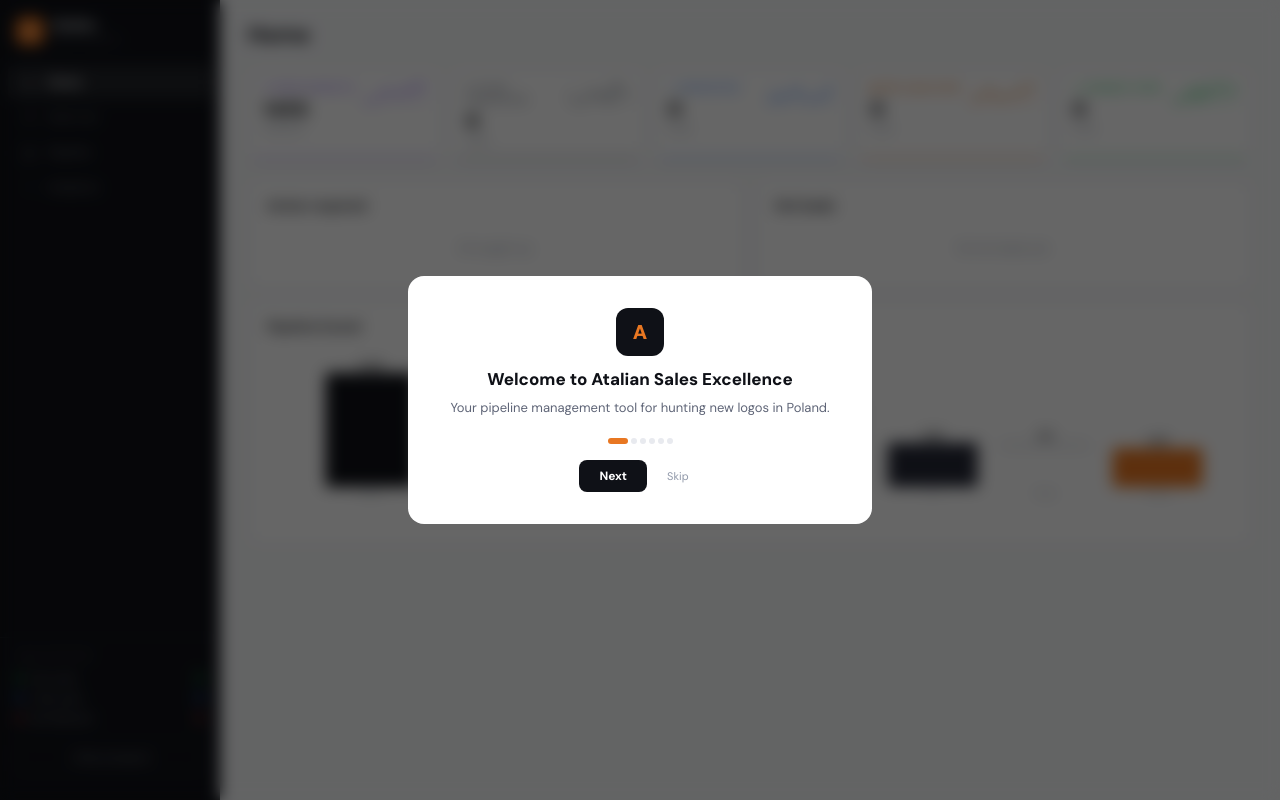
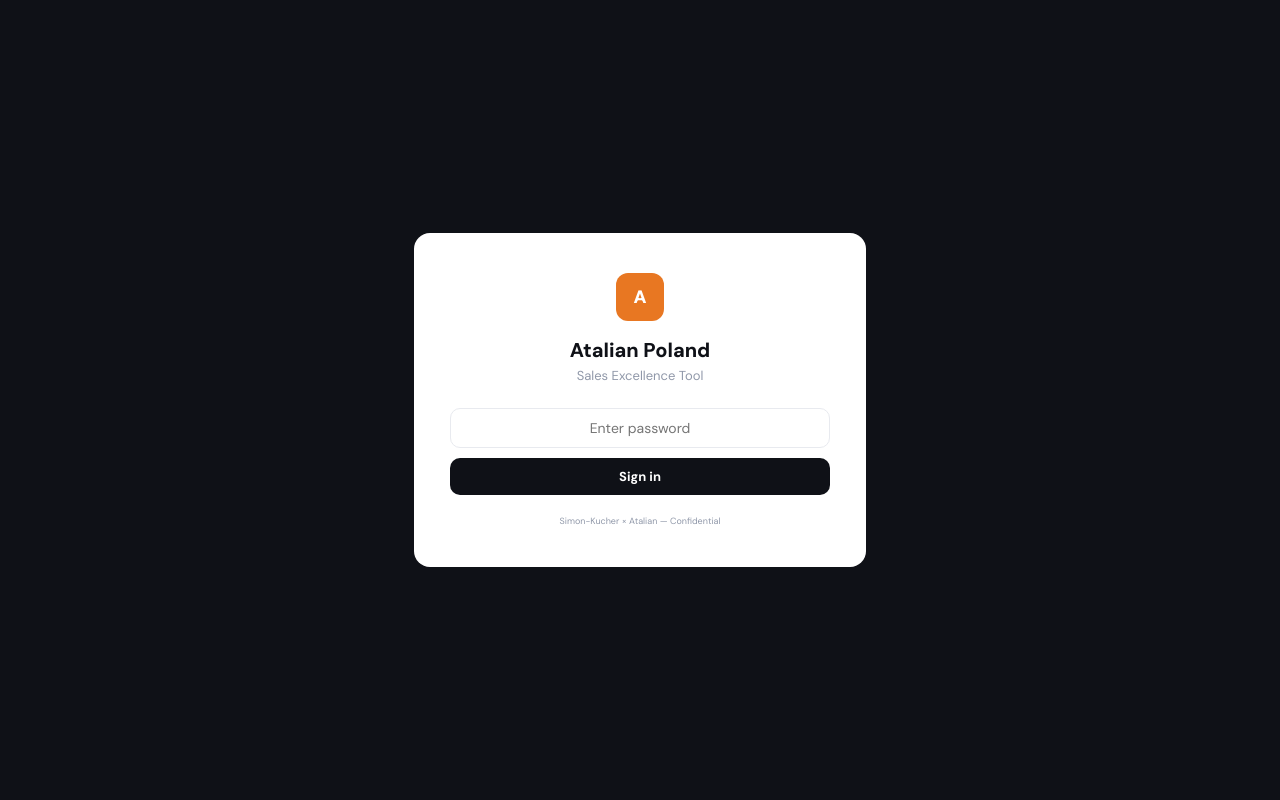
Before and after one commit to Alexis6475/Hunter, a React (Vite) app: page / in a window 1280 px wide. Built offline with nearby package versions, Linux system fonts and the light colour scheme.

Commit message:
Update HuntListApp.jsx

```diff
--- a/src/HuntListApp.jsx
+++ b/src/HuntListApp.jsx
@@ -112,7 +112,27 @@
 var COLS=[{k:"name",l:"Company",w:190},{k:"stage",l:"Stage",w:100},{k:"prequal",l:"Qual.",w:70},{k:"segment",l:"Segment",w:140},{k:"priority",l:"Priority",w:80},{k:"revenueBnEur",l:"Rev. (bn€)",w:80},{k:"potentialSpendMEur",l:"Spend (m€)",w:80},{k:"cluster",l:"Cluster",w:90},{k:"region",l:"Region",w:95},{k:"score",l:"Score",w:55}];
 
 /* ══════════════ MAIN ══════════════ */
+var PW_HASH="a]m#9Kx$Lp2!vQ"; // obfuscated check
+function checkPw(v){return v==="SKAtalianPoland2026!"}
+
 export default function App(){
+  var[authed,setAuthed]=useState(function(){try{return sessionStorage.getItem("at_auth")==="1"}catch(e){return false}});
+  var[pwInput,setPwInput]=useState("");var[pwErr,setPwErr]=useState(false);
+  var tryLogin=function(){if(checkPw(pwInput)){setAuthed(true);try{sessionStorage.setItem("at_auth","1")}catch(e){}}else{setPwErr(true);setTimeout(function(){setPwErr(false)},1500)}};
+
+  if(!authed)return<div style={{fontFamily:F,minHeight:"100vh",background:Dk,display:"flex",alignItems:"center",justifyContent:"center"}}>
+    <link href="https://fonts.googleapis.com/css2?family=DM+Sans:opsz,wght@9..40,100..1000&display=swap" rel="stylesheet"/>
+    <div style={{background:"#fff",borderRadius:16,padding:"40px 36px",maxWidth:380,width:"90%",textAlign:"center"}}>
+      <div style={{width:48,height:48,borderRadius:12,background:P,display:"inline-flex",alignItems:"center",justifyContent:"center",fontWeight:900,color:"#fff",fontSize:18,marginBottom:16}}>A</div>
+      <h1 style={{margin:"0 0 4px",fontSize:20,fontWeight:800,color:Tx}}>Atalian Poland</h1>
+      <p style={{margin:"0 0 24px",fontSize:13,color:Tx3}}>Sales Excellence Tool</p>
+      <input type="password" value={pwInput} onChange={function(e){setPwInput(e.target.value);setPwErr(false)}} onKeyDown={function(e){if(e.key==="Enter")tryLogin()}} placeholder="Enter password" autoFocus style={{width:"100%",padding:"10px 14px",borderRadius:10,border:"1.5px solid "+(pwErr?"#ef4444":Bdr),fontSize:14,fontFamily:F,outline:"none",boxSizing:"border-box",textAlign:"center",color:Tx,background:pwErr?"#fee2e2":"#fff",transition:"all .2s"}}/>
+      <button onClick={tryLogin} style={{width:"100%",marginTop:10,padding:"10px 0",borderRadius:10,border:"none",background:Dk,color:"#fff",fontSize:13,fontWeight:700,cursor:"pointer",fontFamily:F}}>Sign in</button>
+      {pwErr&&<p style={{margin:"8px 0 0",fontSize:11,color:"#ef4444",fontWeight:600}}>Incorrect password</p>}
+      <p style={{margin:"20px 0 0",fontSize:9,color:Tx3}}>Simon-Kucher × Atalian — Confidential</p>
+    </div>
+  </div>;
+
   var[companies,setCo]=useState(function(){return genCo(4300)});
   var[view,setView]=useState("home");var[search,setSearch]=useState("");
   var[segF,setSegF]=useState("All");var[regF,setRegF]=useState("All");var[stageF,setStageF]=useState("All");
```
